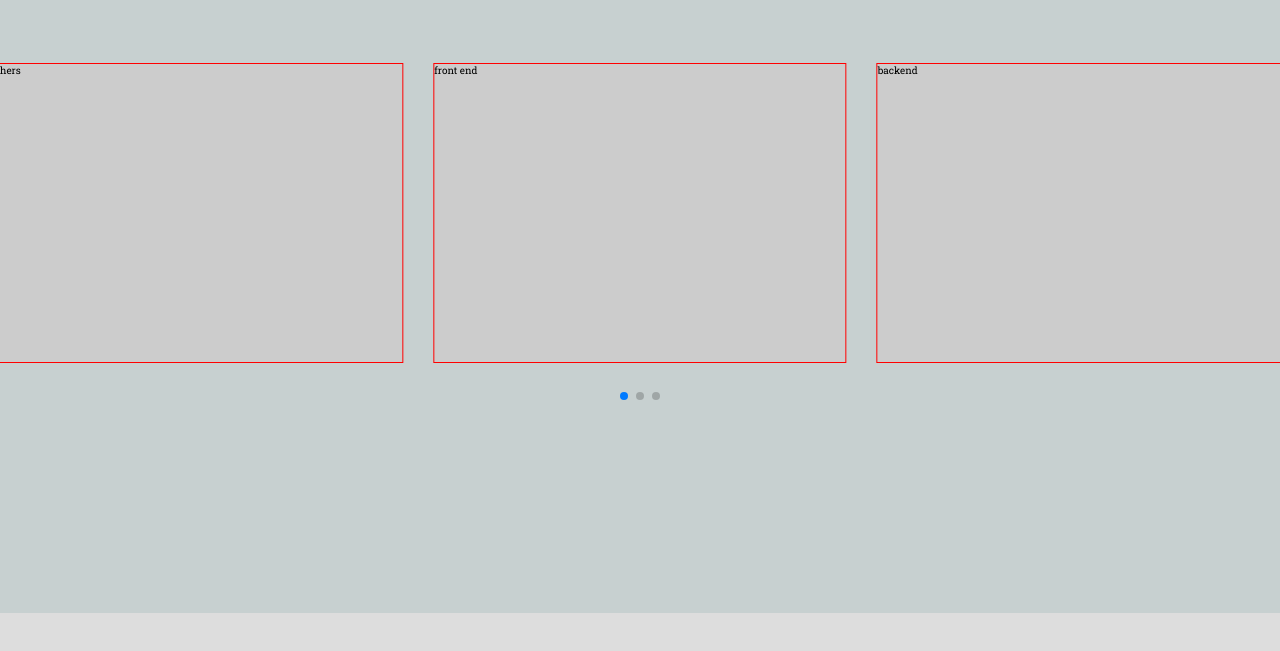
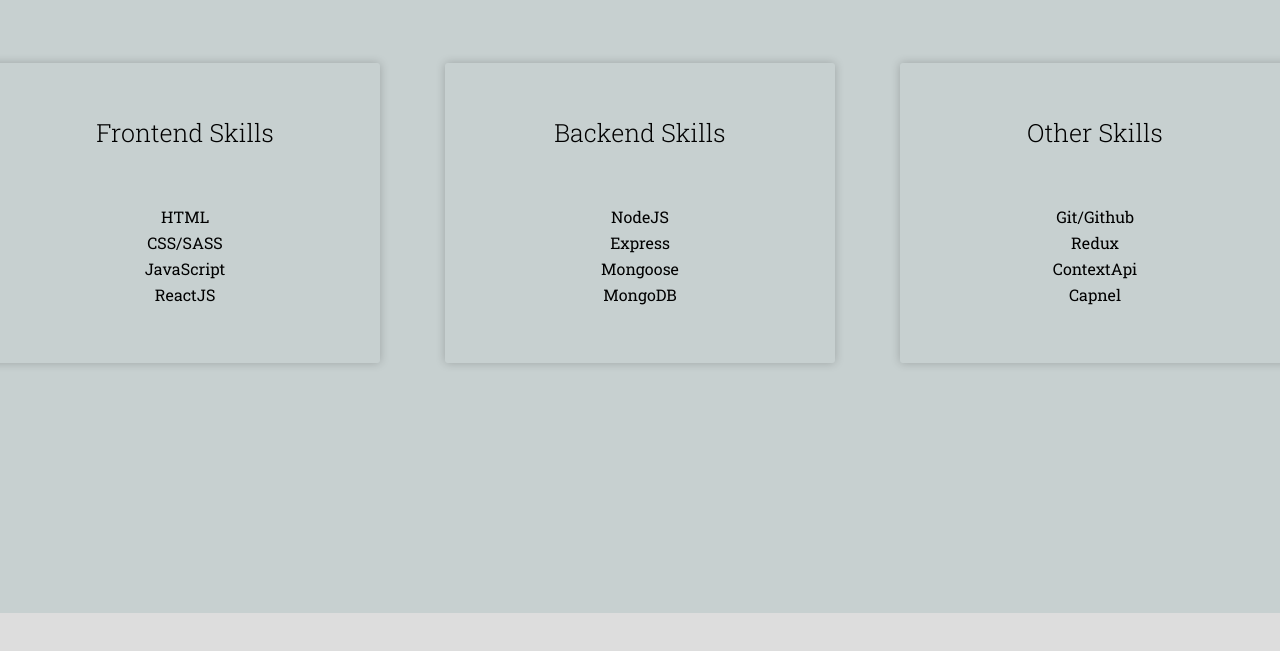
Before and after one commit to abid-shahriar/react-portfolio-v2.0, a React (Create React App) app: page / in a window 1280 px wide. Shown: the part 987-1638 px from the top of the page. Built offline with nearby package versions, Linux system fonts and the light colour scheme.

Commit message:
started working on skills section

```diff
--- a/public/index.html
+++ b/public/index.html
@@ -20,7 +20,7 @@
     <noscript>You need to enable JavaScript to run this app.</noscript>
     <div id="root"></div>
 
-    <script src="./swiper.min.js"></script>
+    <!-- <script src="./swiper.min.js"></script>
     <script>
       window.addEventListener("DOMContentLoaded", () => {
         let swiper = new Swiper(".swiper-container", {
@@ -35,6 +35,6 @@
           },
         });
       });
-    </script>
+    </script> -->
   </body>
 </html>
--- a/src/components/skills/Skills.jsx
+++ b/src/components/skills/Skills.jsx
@@ -5,21 +5,43 @@ export default function Skills() {
     <div className="section skills" id="skills">
       <div className="section__wrapper">
         <div className="Skills__container">
-          <div className="swiper-container">
-            <div className="swiper-wrapper">
-              <div className="swiper-slide">
-                <div className="skill-box">front end</div>
-              </div>
-              <div className="swiper-slide">
-                <div className="skill-box">backend</div>
-              </div>
-              <div className="swiper-slide">
-                <div className="skill-box"> others</div>
-              </div>
+          <div className="skill-box">
+            <h3>Frontend Skills</h3>
+            <div className="skill-box_skills">
+              <ul>
+                <li>HTML</li>
+                <li>CSS/SASS</li>
+                <li>JavaScript</li>
+                <li>ReactJS</li>
+              </ul>
             </div>
-            <div className="swiper-pagination"></div>
+          </div>
+
+          <div className="skill-box">
+            <h3>Backend Skills</h3>
+            <div className="skill-box_skills">
+              <ul>
+                <li>NodeJS</li>
+                <li>Express</li>
+                <li>Mongoose</li>
+                <li>MongoDB</li>
+              </ul>
+            </div>
+          </div>
+
+          <div className="skill-box">
+            <h3>Other Skills</h3>
+            <div className="skill-box_skills">
+              <ul>
+                <li>Git/Github</li>
+                <li>Redux</li>
+                <li>ContextApi</li>
+                <li>Capnel</li>
+              </ul>
+            </div>
           </div>
         </div>
+        <div className="swiper-pagination"></div>
       </div>
     </div>
   );
--- a/src/components/skills/Skills.scss
+++ b/src/components/skills/Skills.scss
@@ -3,24 +3,43 @@
 
   .Skills__container {
     width: 100%;
+    @include flexbox;
+    justify-content: space-between;
   }
 
-  .swiper-container {
-    width: 100%;
-    padding-top: 50px;
-    padding-bottom: 50px;
-    overflow: hidden;
+  // .swiper-container {
+  //   width: 100%;
+  //   padding-top: 50px;
+  //   padding-bottom: 50px;
+  //   overflow: hidden;
 
+  //   .swiper-slide {
+  //     height: 300px;
+  //   }
+  // }
 
-    .swiper-slide {
-      height: 300px;
+  .skill-box {
+    width: 30%;
+    height: 300px;
+    box-shadow: 0 0 10px rgba(0, 0, 0, 0.212);
+    border-radius: 3px;
+    @include flexbox(column);
+    justify-content: space-evenly;
+
+    h3 {
+      font-size: 2.5rem;
+      font-weight: 300;
+    }
+
+    ul {
+      list-style: none;
+      background-color: transparent;
+      text-align: center;
+
+      li {
+        font-size: 1.6rem;
+        margin: 0.5rem;
+      }
     }
   }
-
-  .skill-box {
-    width: 100%;
-    height: 300px;
-    background-color: #ccc;
-    border: 1px solid red;
-  }
 }
```
Also changed, not shown: 1 other file (tests, documents, lock files or other folders).
